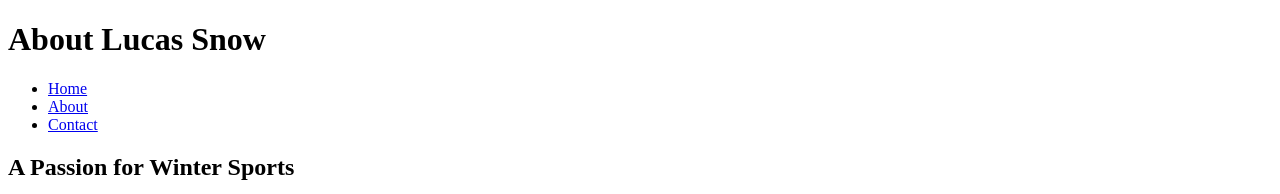
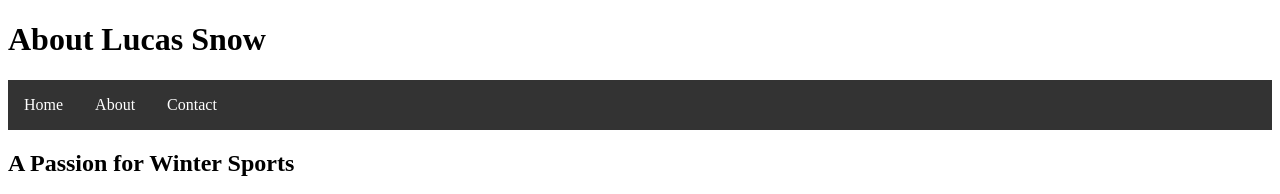
Before and after one commit to Danas-S/Lucas-Snow, a plain HTML site: page about.html in a window 1280 px wide. Shown: the top 194 px of the page. Drawn offline with Linux system fonts and the light colour scheme.

Commit message:
Update about.html

```diff
--- a/about.html
+++ b/about.html
@@ -1,6 +1,32 @@
 <!DOCTYPE html>
 <html lang="en">
+<style>
+        ul {
+          list-style-type: none;
+          margin: 0;
+          padding: 0;
+          overflow: hidden;
+          background-color: #333333;
+        }
+
+        li {
+          float: left;
+        }
+
+        li a {
+          display: block;
+          color: white;
+          text-align: center;
+          padding: 16px;
+          text-decoration: none;
+        }
+
+        li a:hover {
+          background-color: #111111;
+        }
+</style>
 <head>
+    <link rel="stylesheet" href="styles.css">
     <meta charset="UTF-8">
     <meta name="viewport" content="width=device-width, initial-scale=1.0">
     <title>About Lucas Snow</title>
```
